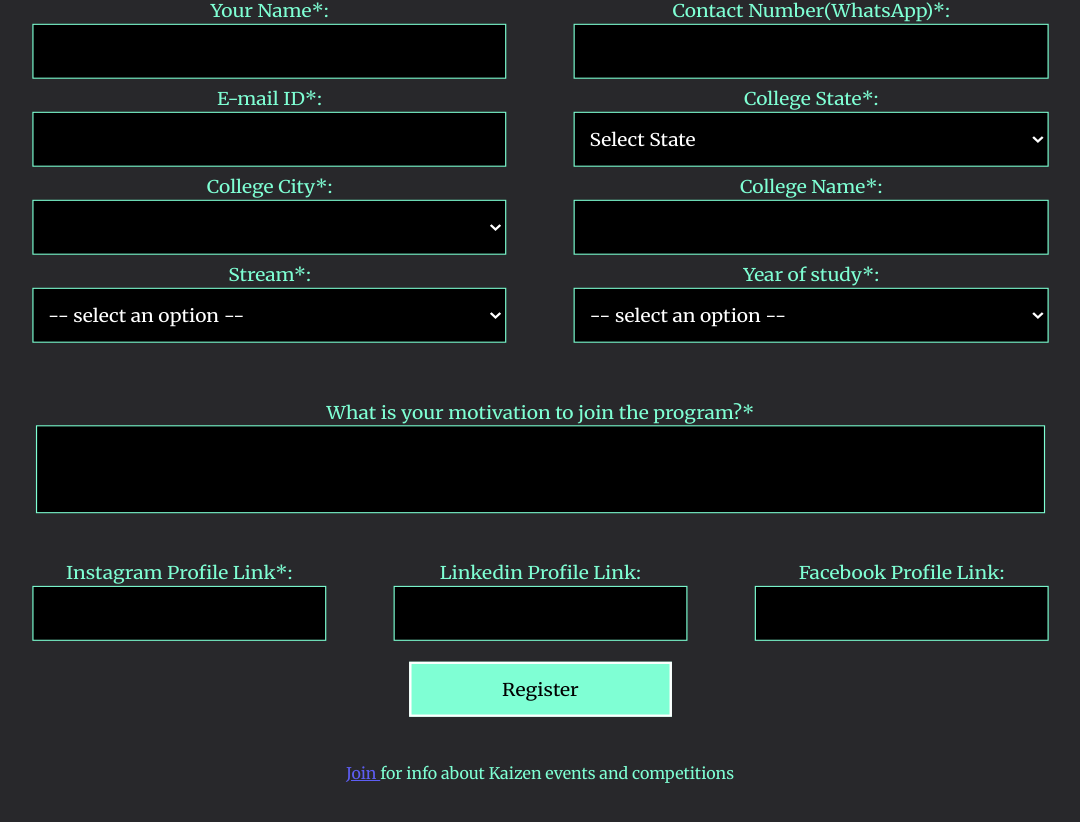
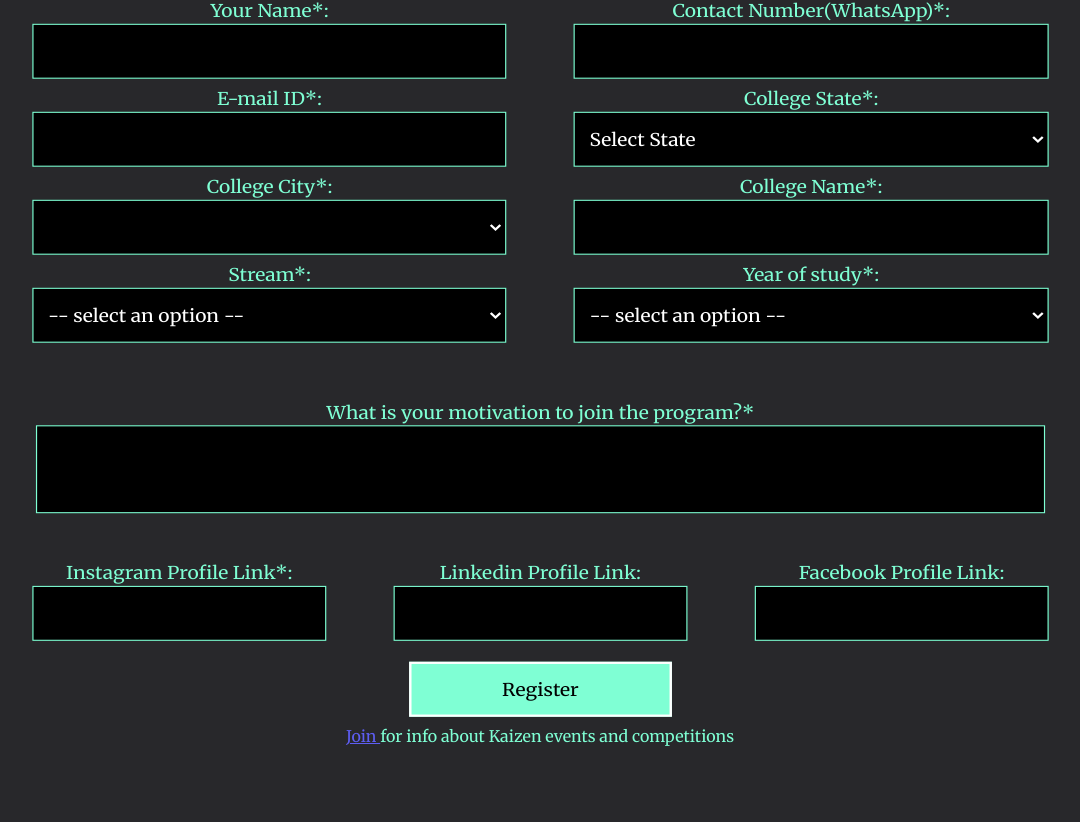
Before and after one commit to NSS-IIT-Delhi/Kaizen-23-CAP, a React (Create React App) app: page /form in a window 1280 px wide. Shown: the part 270-1092 px from the top of the page, without its empty margins (100-1180 px from the left). After the commit the page ends 1066 px from the top, so only its background shows below. Built offline with nearby package versions, Linux system fonts and the light colour scheme.

Commit message:
form style update

```diff
--- a/src/components/Kaizen Form/KaizenForm.jsx
+++ b/src/components/Kaizen Form/KaizenForm.jsx
@@ -3772,7 +3772,7 @@ export default class KaizenForm extends React.Component {
 
                     </div>
                 </div>
-                                <p style={{ marginTop : "3%", textAlign : "center", color : "aquamarine"}}><a className="JoinWhchat" href="http://chat.whatsapp.com/FmbjP0IXJHZCixJ6Zc5Szm" style={{ textDecoration : "underline", color : "rgb(94, 94, 244)"}}> Join </a> for info about Kaizen events and competitions </p>
+                                <p style={{ textAlign : "center", color : "aquamarine"}}><a className="JoinWhchat" href="http://chat.whatsapp.com/FmbjP0IXJHZCixJ6Zc5Szm" style={{ textDecoration : "underline", color : "rgb(94, 94, 244)"}}> Join </a> for info about Kaizen events and competitions </p>
             </section>
 
             </>
```
